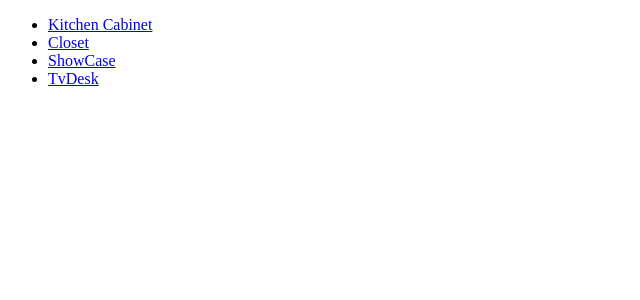
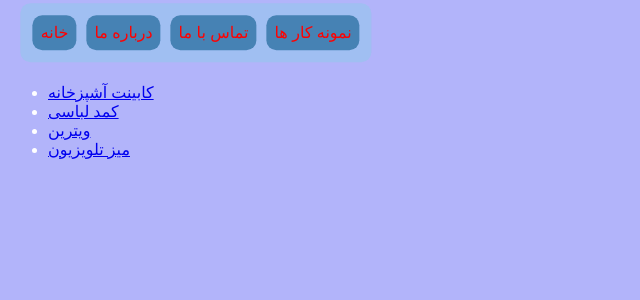
Before and after one commit to MohammadHoseynZamany/React_JahanCabinet_Website, a React (Vite) app: page /Samples in a window 1280 px wide. Shown: the top 300 px of the page, without its empty margins (0-640 px from the left). Built offline with nearby package versions, Linux system fonts and the light colour scheme.

Commit message:
add seeDetails to other samples

```diff
--- a/index.html
+++ b/index.html
@@ -3,7 +3,7 @@
   <head>
     <meta charset="UTF-8" />
     <meta name="viewport" content="width=device-width, initial-scale=1.0" />
-    <title>Jahan cabinet</title>
+    <title id="title">جهان کابینت</title>
   </head>
   <body>
     <div id="root"></div>
--- a/src/App.jsx
+++ b/src/App.jsx
@@ -4,15 +4,19 @@ import Home from "./pages/Home"
 import About from "./pages/About"
 import Contact from "./pages/Contact"
 import Samples from "./pages/Samples"
+import Navbar from "./components/Navbar"
+import "./styles/main.css"
 
 export default function App(){
   return (
     <div className="app-container">
       <Routes>
-        <Route path="/" element={<Home />} />
-        <Route path="/About" element={<About />} />
-        <Route path="/Contact" element={<Contact />} />
-        <Route path="/Samples/*" element={<Samples />} />
+        <Route element={<Navbar />}>
+          <Route path="/" element={<Home />} />
+          <Route path="/About" element={<About />} />
+          <Route path="/Contact" element={<Contact />} />
+          <Route path="/Samples/*" element={<Samples />} />
+        </Route>
       </Routes>
     </div>
   )
--- /dev/null
+++ b/src/components/Navbar.jsx
@@ -0,0 +1,19 @@
+import React from "react"
+import { Link, BrowserRouter, Outlet } from "react-router-dom"
+import "../styles/navbar.css"
+
+export default function Navbar() {
+    return (
+        <>
+            <div className="navContainer">
+                <div className="linksContainer">
+                    <Link to="/" className="navLink" id="navHome" >خانه</Link>
+                    <Link to="/About" className="navLink" id="navAbout" >درباره ما</Link>
+                    <Link to="/Contact" className="navLink" id="navContact" >تماس با ما</Link>
+                    <Link to="/Samples/*" className="navLink" id="navSkills" >نمونه کار ها</Link>
+                </div>
+            </div>
+            <Outlet />
+        </>
+    )
+}
--- a/src/components/ShowCase.jsx
+++ b/src/components/ShowCase.jsx
@@ -2,15 +2,23 @@ import React from "react"
 import SeeDetails from "./SeeDetails"
 
 export default function ShowCase(props){
+    const [seeDetails, setSeeDetails] = React.useState(false)
     function handleClick(){
+        setSeeDetails(prevState => !prevState)
+    }
+
+    if (!seeDetails){
+        return(
+            <div className="showCase-container" onClick={handleClick}>
+                <img src={props.url} alt={props.title} />
+                <p>{props.title}</p>
+            </div>
+        )
+    } else {
         return(
             <SeeDetails url={props.url} title={props.title} details={props.details} />
         )
     }
-    return(
-        <div className="showCase-container" onClick={handleClick}>
-            <img src={ props.url } alt={props.title} />
-            <p>{props.title}</p>
-        </div>
-    )
+
+
 }
--- a/src/components/TvDesk.jsx
+++ b/src/components/TvDesk.jsx
@@ -2,15 +2,23 @@ import React from "react"
 import SeeDetails from "./SeeDetails"
 
 export default function TvDesk(props){
+    const [seeDetails, setSeeDetails] = React.useState(false)
     function handleClick(){
+        setSeeDetails(prevState => !prevState)
+    }
+
+    if (!seeDetails){
+        return(
+            <div className="tvDesk-container" onClick={handleClick}>
+                <img src={props.url} alt={props.title} />
+                <p>{props.title}</p>
+            </div>
+        )
+    } else {
         return(
             <SeeDetails url={props.url} title={props.title} details={props.details} />
         )
     }
-    return(
-        <div className="tvDesk-container" onClick={handleClick}>
-            <img src={ props.url } alt={props.title} />
-            <p>{props.title}</p>
-        </div>
-    )
+
+
 }
--- a/src/pages/Home.jsx
+++ b/src/pages/Home.jsx
@@ -1,7 +1,40 @@
 import React from "react"
+// import '../styles/home.css'
 
 export default function Home(){
+    let i = 0;
+    const txtFirst = "سلام";
+    const txtSecond = "          به وبسایت جهان کابینت خوش آمدید"
+    const txtPr = "                                             گروه صنعتی جهان کابینت سازنده انواع کابینت آشپزخانه ، کمد لباسی ، ویترین و میز تلویزیون است"
+    const speed = 200;
+
+    React.useEffect(()=>{
+        window.onload = typeWriter()
+    }, [])
+
+    function typeWriter() {
+        if (i < txtFirst.length) {
+            document.getElementById("homeFirstText").innerHTML += txtFirst.charAt(i);
+            i++;
+            setTimeout(typeWriter, speed);
+        }
+        else if (i < txtFirst.length + txtSecond.length){
+            document.getElementById("homeSecondText").innerHTML += txtSecond.charAt(i);
+            i++;
+            setTimeout(typeWriter, speed*1);
+        }
+        else if (i < txtFirst.length + txtSecond.length + txtPr.length){
+            document.getElementById("homePr").innerHTML += txtPr.charAt(i);
+            i++;
+            setTimeout(typeWriter, speed*0.5)
+        }
+    }
+
     return (
-        <h1>Home</h1>
+        <div className="homeContainer">
+            <h2 id="homeFirstText"></h2>
+            <h1 id="homeSecondText"></h1>
+            <h3 id="homePr"></h3>
+        </div>
     )
 }
--- a/src/pages/Samples.jsx
+++ b/src/pages/Samples.jsx
@@ -35,16 +35,16 @@ export default function Samples(){
         <div className="samples-container">
             <ul>
                 <li>
-                    <Link to="/samples/KitchenCabinet">Kitchen Cabinet</Link>
+                    <Link to="/samples/KitchenCabinet">کابینت آشپزخانه</Link>
                 </li>
                 <li>
-                    <Link to="/samples/Closet">Closet</Link>
+                    <Link to="/samples/Closet">کمد لباسی</Link>
                 </li>
                 <li>
-                    <Link to="/samples/ShowCase">ShowCase</Link>
+                    <Link to="/samples/ShowCase">ویترین</Link>
                 </li>
                 <li>
-                    <Link to="/samples/TvDesk">TvDesk</Link>
+                    <Link to="/samples/TvDesk">میز تلویزیون</Link>
                 </li>
             </ul>
             <Routes>
--- /dev/null
+++ b/src/styles/main.css
@@ -0,0 +1,4 @@
+body {
+    background-color: rgb(178, 180, 250);
+    color: white;
+}
--- /dev/null
+++ b/src/styles/navbar.css
@@ -0,0 +1,39 @@
+.navContainer {
+    display: flex;
+    align-items:center;
+    justify-content:space-between;
+    flex: 1fr 11fr;
+    transform: translate(-1%, -8%);
+    padding-right: 2%;
+    padding-left: 2%;
+    background-size: 100% 100%;
+}
+
+.linksContainer {
+    display: flex;
+    justify-content: space-between;
+    margin-right: 8px;
+    padding: 7px;
+    border-radius: 10px;
+    background-color: rgba(121, 212, 224, 0.315);
+}
+
+.navLink {
+    background-size: 120% 120%;
+    text-decoration: none;
+    margin: 5px;
+    color: red;
+    font-family: Arial, Helvetica, sans-serif;
+    border: none;
+    padding: 8px;
+    border-radius: 10px;
+    background-color: steelblue;
+}
+
+.navLink:hover {
+    background-color: rgb(117, 117, 250);
+}
+
+.navLink:active {
+    background-color: rgb(82, 82, 247);
+}
```
